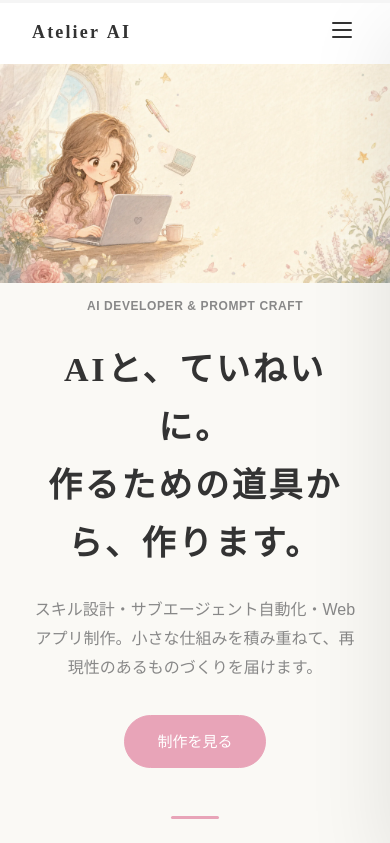
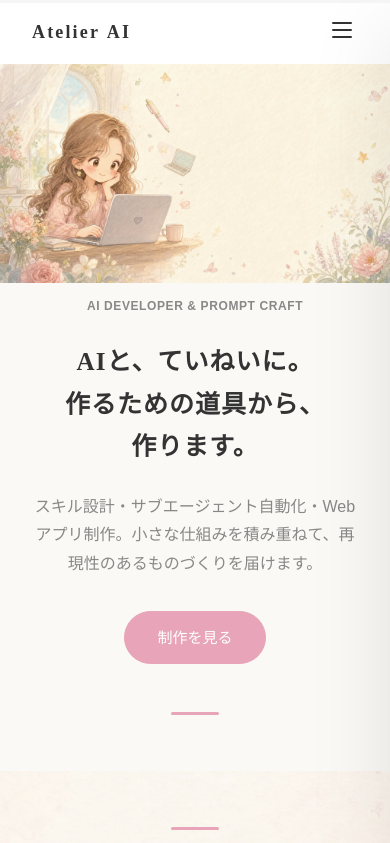
Before and after one commit to hangetu22-ops/ai-portfolio-warm, a plain HTML site: page index.html in a window 390 px wide. Shown: the top 843 px of the page. Drawn offline with Linux system fonts and the light colour scheme; a web font is replaced by a local one.

Commit message:
Fix hero title line breaks (keep 作ります。 intact, 3 lines)
Split hero headline into explicit phrase spans (block-level) with
word-break: keep-all so 作ります。 never wraps mid-phrase; reduce mobile
title size so the longest line fits.

Co-Authored-By: Claude Opus 4.8 <noreply@anthropic.com>

```diff
--- a/css/style.css
+++ b/css/style.css
@@ -342,6 +342,12 @@ h3 {
   letter-spacing: .04em;
   color: var(--text);
   margin-bottom: var(--lg);
+  word-break: keep-all;
+}
+
+/* Each phrase on its own line so 作ります。 never splits */
+.hero__line {
+  display: block;
 }
 
 .hero__sub {
@@ -863,7 +869,8 @@ h3 {
   }
 
   .hero__title {
-    letter-spacing: .08em;
+    font-size: 25px;
+    letter-spacing: .04em;
   }
 
   .nav__links {
--- a/index.html
+++ b/index.html
@@ -62,7 +62,7 @@
       <div class="hero__inner">
         <div class="hero__copy reveal">
           <span class="hero__kicker">AI Developer &amp; Prompt Craft</span>
-          <h1 class="hero__title">AIと、ていねいに。<br />作るための道具から、作ります。</h1>
+          <h1 class="hero__title"><span class="hero__line">AIと、ていねいに。</span><span class="hero__line">作るための道具から、</span><span class="hero__line">作ります。</span></h1>
           <p class="hero__sub">スキル設計・サブエージェント自動化・Webアプリ制作。小さな仕組みを積み重ねて、再現性のあるものづくりを届けます。</p>
           <a href="#work" class="btn btn--primary hero__cta">制作を見る</a>
           <span class="hero__accent" aria-hidden="true"></span>
```
